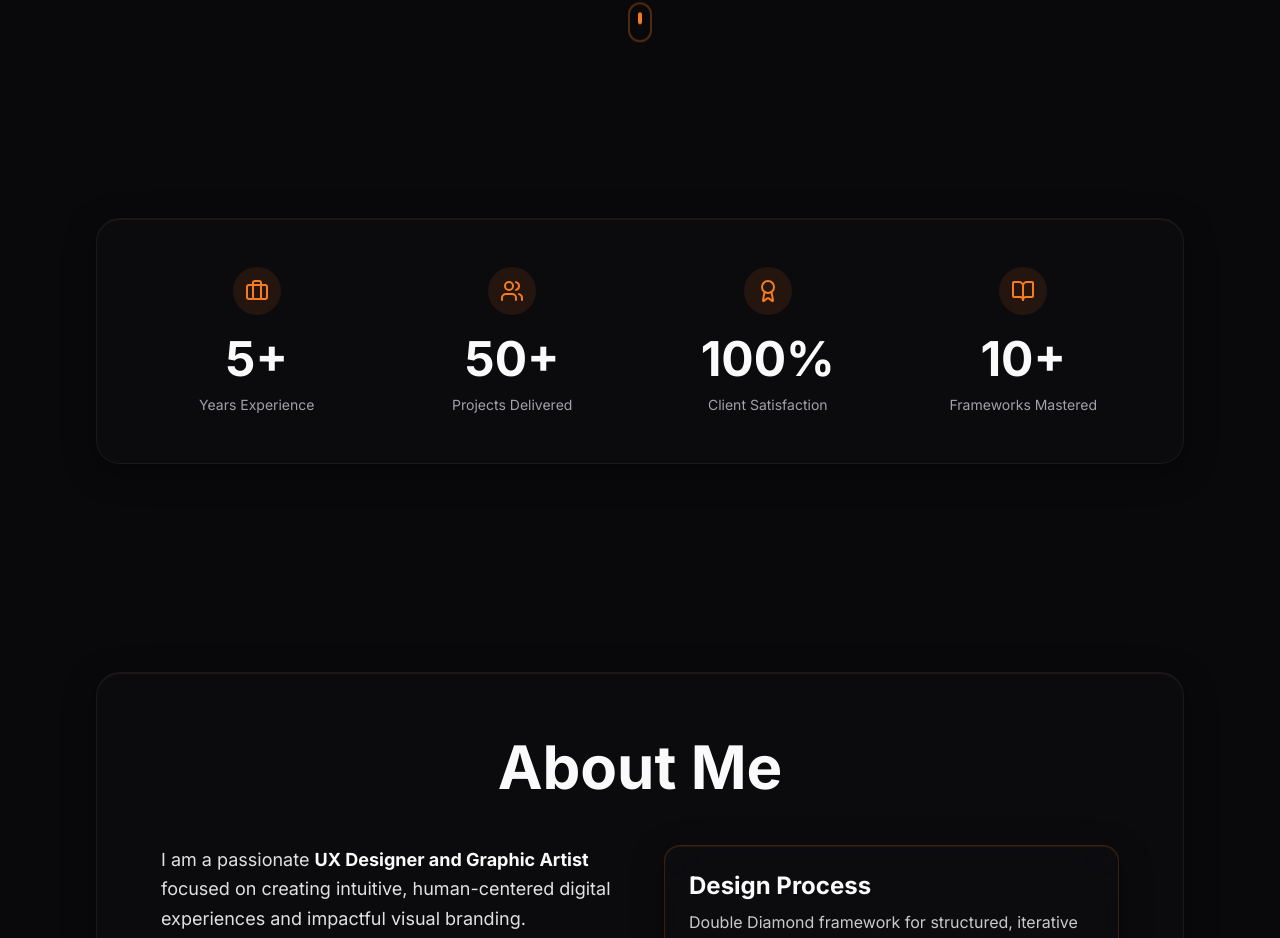
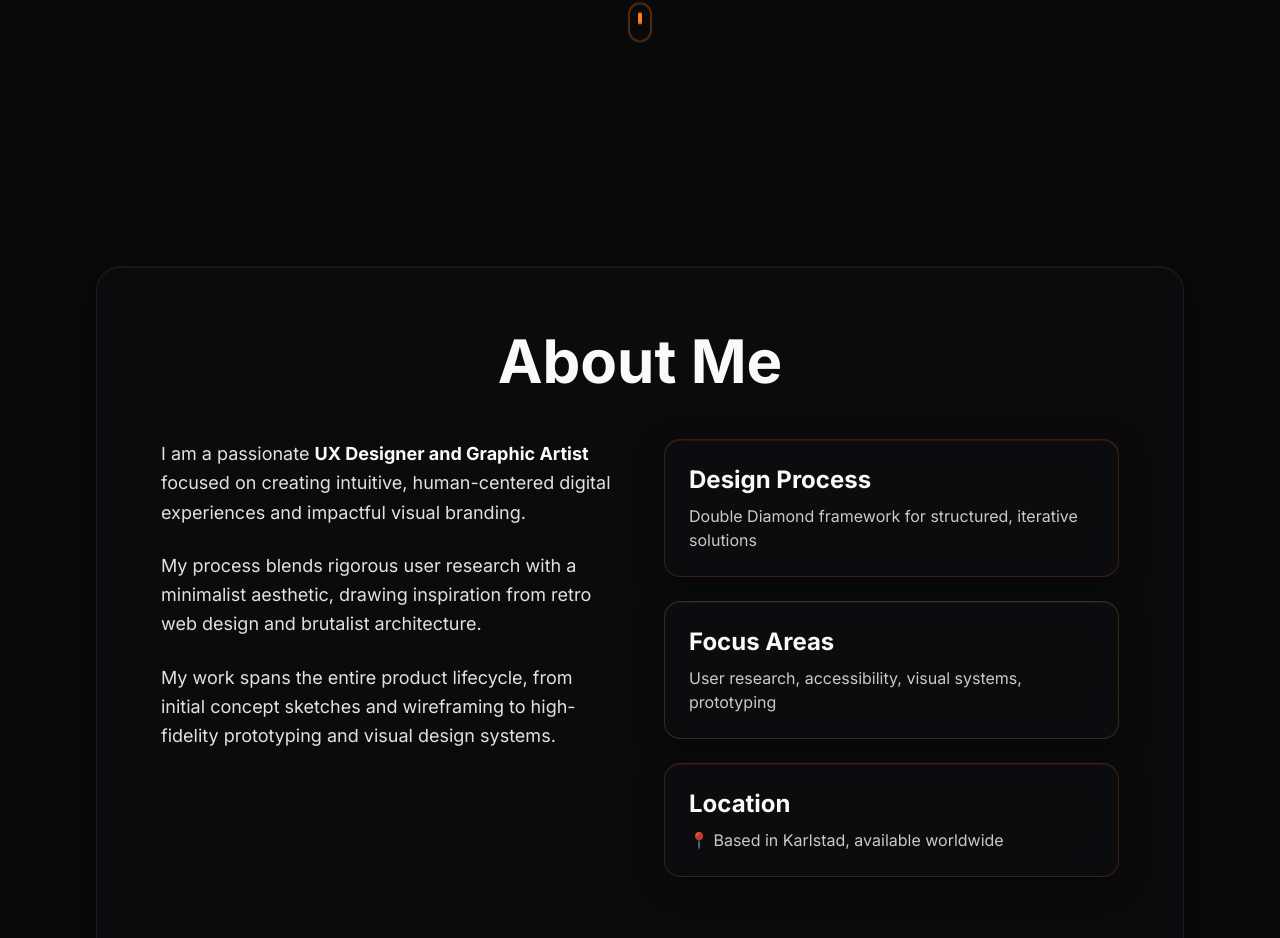
Before and after one commit to Aborgz/arnborg-design-space, a React (Vite) app: page / in a window 1280 px wide. Shown: the part 1112-2050 px from the top of the page. Built offline with nearby package versions, Linux system fonts and the light colour scheme; the HTML template or start-up script is replaced by a standard one.

Commit message:
Remove years of experience section

```diff
--- a/src/pages/Index.tsx
+++ b/src/pages/Index.tsx
@@ -128,45 +128,6 @@ const Index = () => {
           <div className="pt-12 animate-bounce" aria-hidden="true">
             <div className="w-6 h-10 border-2 border-primary/30 rounded-full mx-auto flex items-start justify-center p-2">
               <div className="w-1 h-3 bg-primary rounded-full" />
-            </div>
-          </div>
-        </div>
-      </section>
-
-      {/* Stats Section */}
-      <section className="max-w-6xl mx-auto px-4 sm:px-6 lg:px-8 py-20">
-        <div className="glass-card rounded-3xl p-8 md:p-12">
-          <div className="grid grid-cols-2 md:grid-cols-4 gap-8">
-            <div className="text-center space-y-3">
-              <div className="inline-flex items-center justify-center w-12 h-12 rounded-full bg-primary/10 text-primary mb-2">
-                <Briefcase className="w-6 h-6" aria-hidden="true" />
-              </div>
-              <div className="text-4xl md:text-5xl font-bold text-foreground">5+</div>
-              <p className="text-sm text-muted-foreground">Years Experience</p>
-            </div>
-
-            <div className="text-center space-y-3">
-              <div className="inline-flex items-center justify-center w-12 h-12 rounded-full bg-primary/10 text-primary mb-2">
-                <Users className="w-6 h-6" aria-hidden="true" />
-              </div>
-              <div className="text-4xl md:text-5xl font-bold text-foreground">50+</div>
-              <p className="text-sm text-muted-foreground">Projects Delivered</p>
-            </div>
-
-            <div className="text-center space-y-3">
-              <div className="inline-flex items-center justify-center w-12 h-12 rounded-full bg-primary/10 text-primary mb-2">
-                <Award className="w-6 h-6" aria-hidden="true" />
-              </div>
-              <div className="text-4xl md:text-5xl font-bold text-foreground">100%</div>
-              <p className="text-sm text-muted-foreground">Client Satisfaction</p>
-            </div>
-
-            <div className="text-center space-y-3">
-              <div className="inline-flex items-center justify-center w-12 h-12 rounded-full bg-primary/10 text-primary mb-2">
-                <BookOpen className="w-6 h-6" aria-hidden="true" />
-              </div>
-              <div className="text-4xl md:text-5xl font-bold text-foreground">10+</div>
-              <p className="text-sm text-muted-foreground">Frameworks Mastered</p>
             </div>
           </div>
         </div>
```
